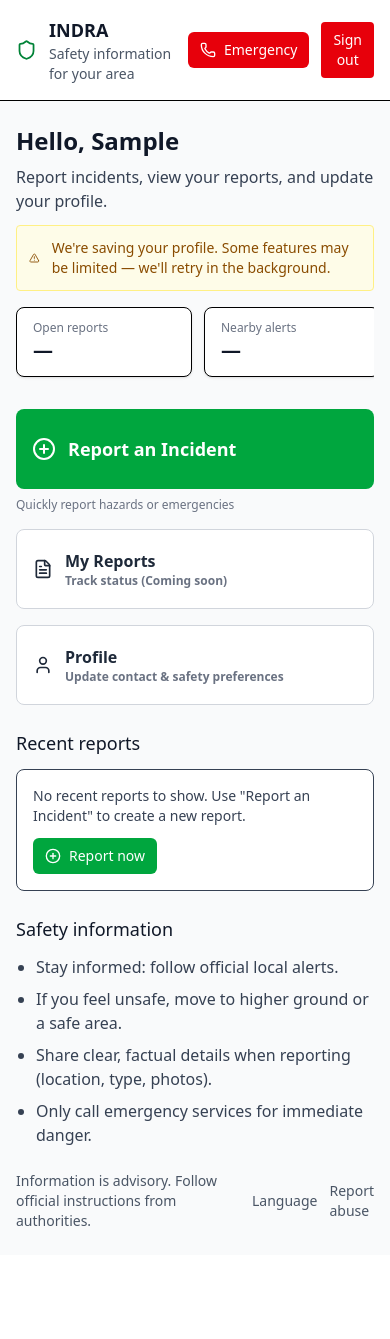
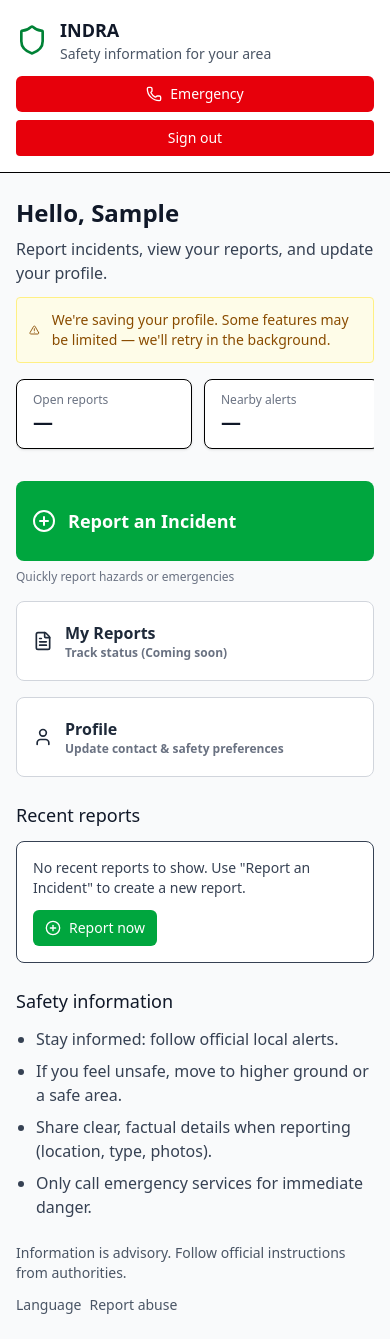
Before and after one commit to mohitUpraity/i-n-d-r-a, a React app in the folder frontend/: page /citizen/home in a window 390 px wide. Before the commit the page ends 1255 px from the top, so only its background shows below. Built offline with nearby package versions, Linux system fonts and the light colour scheme; no server answers; the database is empty; sample sign-in values are in the browser's storage; the HTML template or start-up script is replaced by a standard one.

Commit message:
make home screen responsive

```diff
--- a/frontend/pages/citizen/CitizenHome.jsx
+++ b/frontend/pages/citizen/CitizenHome.jsx
@@ -52,7 +52,7 @@ export default function CitizenHome() {
     <div className="min-h-screen bg-gray-50">
       {/* Header */}
       <header className="bg-white border-b">
-        <div className="max-w-4xl mx-auto px-4 py-4 flex items-center justify-between">
+        <div className="max-w-4xl mx-auto px-4 sm:px-6 lg:px-8 py-4 flex flex-col gap-3 sm:flex-row sm:items-center sm:justify-between">
           <div className="flex items-center gap-3">
             <Shield className="w-8 h-8 text-green-700" aria-hidden />
             <div>
@@ -61,16 +61,25 @@ export default function CitizenHome() {
             </div>
           </div>
 
-          <div className="flex items-center gap-3">
-            <a href="tel:112" className="inline-flex items-center gap-2 px-3 py-2 bg-red-600 text-white rounded-md text-sm hover:bg-red-700" aria-label="Call emergency services">
+        <div className="flex flex-wrap items-center justify-end gap-2 sm:gap-3 w-full sm:w-auto">
+          <a
+            href="tel:112"
+            className="inline-flex items-center justify-center gap-2 px-3 py-2 bg-red-600 text-white rounded-md text-sm hover:bg-red-700 w-full sm:w-auto"
+            aria-label="Call emergency services"
+          >
             <Phone className="w-4 h-4" aria-hidden /> Emergency
           </a>
 
-            <Link to="/profile" className="hidden sm:inline text-sm text-gray-700 hover:underline">Profile</Link>
+          <Link
+            to="/profile"
+            className="hidden sm:inline text-sm text-gray-700 hover:underline"
+          >
+            Profile
+          </Link>
 
           <button
             onClick={handleSignOut}
-              className={`px-3 py-2 rounded text-sm ${signOutLoading ? 'bg-gray-200 text-gray-700' : 'bg-red-600 text-white hover:bg-red-700'}`}
+            className={`w-full sm:w-auto inline-flex items-center justify-center px-3 py-2 rounded text-sm ${signOutLoading ? 'bg-gray-200 text-gray-700' : 'bg-red-600 text-white hover:bg-red-700'}`}
             aria-label="Sign out"
           >
             {signOutLoading ? 'Signing out...' : 'Sign out'}
@@ -79,7 +88,7 @@ export default function CitizenHome() {
         </div>
       </header>
 
-      <main className="max-w-4xl mx-auto px-4 py-6">
+      <main className="max-w-4xl mx-auto px-4 sm:px-6 lg:px-8 py-6">
         {/* Welcome */}
         <section className="mb-4">
           <h1 className="text-2xl font-semibold text-gray-900">Hello, {firstName}</h1>
@@ -179,9 +188,9 @@ export default function CitizenHome() {
         </section>
 
         {/* Footer / Disclaimer */}
-        <footer className="flex items-center justify-between text-sm text-gray-600">
+        <footer className="flex flex-col gap-3 sm:flex-row sm:items-center sm:justify-between text-sm text-gray-600">
           <p>Information is advisory. Follow official instructions from authorities.</p>
-          <div className="flex items-center gap-3">
+          <div className="flex flex-wrap items-center gap-2 sm:gap-3">
             <a href="#" className="hover:underline">Language</a>
             <a href="#" className="hover:underline">Report abuse</a>
           </div>
```
Lines whose indentation alone changed are shown as unchanged.
